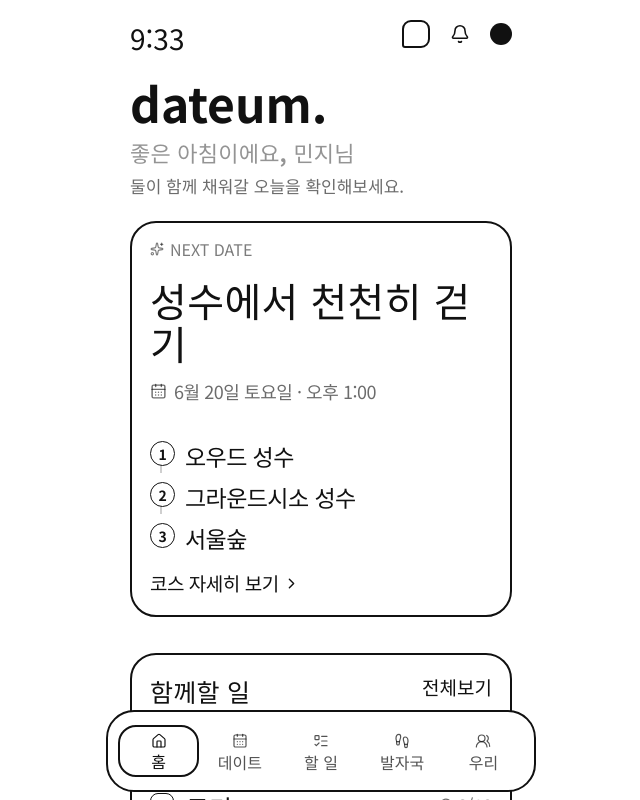
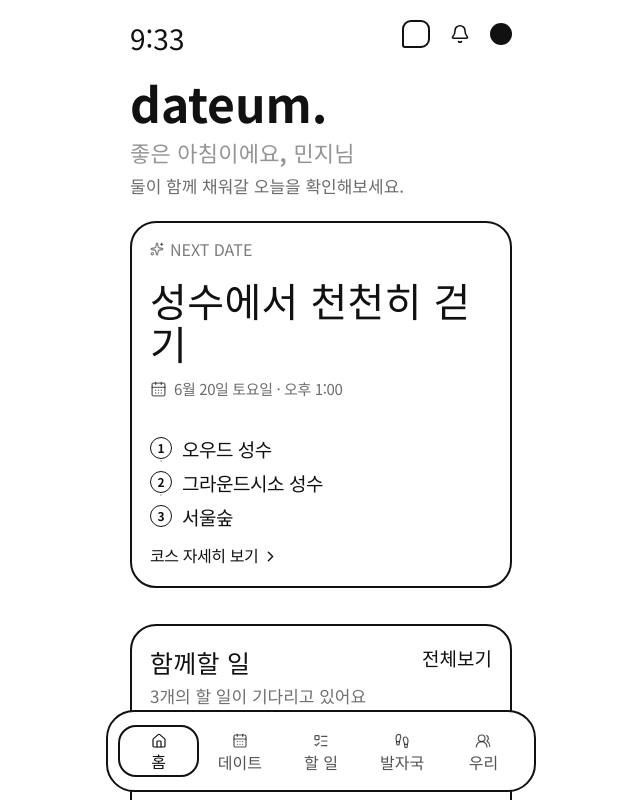
Before and after one commit to yejinrla/dateum, a React (Vite) app: page / in a window 1280 px wide. Shown: the top 800 px of the page, without its empty margins (319-959 px from the left). Built offline with nearby package versions, Linux system fonts and the light colour scheme; a web font is replaced by a local one.

Commit message:
Reduce Pretendard metadata size

```diff
--- a/src/styles.css
+++ b/src/styles.css
@@ -2744,3 +2744,45 @@ body {
   font-family: var(--font-readable) !important;
   letter-spacing: -0.025em;
 }
+
+.hero-date,
+.course-detail-heading > p,
+.date-meta,
+.memory-copy time,
+.todo-row time,
+.schedule-time,
+.schedule-place-top span,
+.schedule-place-top > small,
+.place-address,
+.place-note,
+.course-info-card dt,
+.course-info-card dd {
+  font-size: 15px;
+  line-height: 1.35;
+}
+
+.route-stop span,
+.schedule-marker span {
+  width: 22px;
+  height: 22px;
+  font-size: 12px;
+}
+
+.route-stop p,
+.schedule-place-top h3 {
+  font-size: 19px;
+  line-height: 1.25;
+}
+
+.hero-card .text-button,
+.date-detail-button,
+.detail-title-actions > button,
+.inline-link {
+  font-size: 16px;
+}
+
+.place-chips span,
+.detail-title-actions > strong,
+.course-detail-status {
+  font-size: 14px;
+}
```
